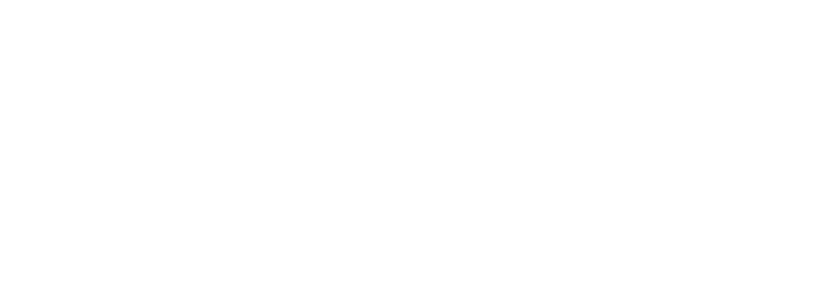
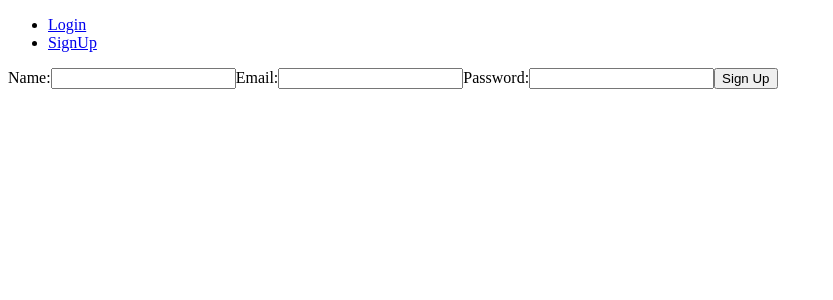
Before and after one commit to daneelzam/say-me, a React (Create React App) app in the folder client/: page /signup in a window 1280 px wide. Shown: the top 300 px of the page, without its empty margins (0-833 px from the left). Built offline with nearby package versions, Linux system fonts and the light colour scheme.

Commit message:
login singup

```diff
--- a/client/package.json
+++ b/client/package.json
@@ -8,6 +8,7 @@
     "@testing-library/user-event": "^12.1.10",
     "react": "^17.0.1",
     "react-dom": "^17.0.1",
+    "react-router-dom": "^5.2.0",
     "react-scripts": "4.0.2",
     "web-vitals": "^1.0.1"
   },
--- a/client/src/App.js
+++ b/client/src/App.js
@@ -1,10 +1,42 @@
 import React from 'react';
+import {
+  BrowserRouter as Router, Switch, Route, Link
+} from 'react-router-dom';
+import Login from './components/Account/Login/Login';
+import SignUp from './components/Account/SignUp/SignUp';
 
 function App() {
   return (
-    <div>
+    <Router>
+      <div>
+        <nav>
+          <ul>
+            {/* <li> */}
+            {/*  <Link to="/">Home</Link> */}
+            {/* </li> */}
+            <li>
+              <Link to="/login">Login</Link>
+            </li>
+            <li>
+              <Link to="/signup">SignUp</Link>
+            </li>
+          </ul>
+        </nav>
 
-    </div>
+        <Switch>
+          <Route path="/login">
+            <Login />
+          </Route>
+          <Route path="/signup">
+            <SignUp />
+          </Route>
+          {/* <Route path="/"> */}
+          {/*  <Home /> */}
+          {/* </Route> */}
+        </Switch>
+
+      </div>
+    </Router>
   );
 }
 
--- a/client/src/components/Account/Login/Login.js
+++ b/client/src/components/Account/Login/Login.js
@@ -1,13 +1,32 @@
-import React from 'react';
+import React, { useState } from 'react';
 
-function Login(props) {
-    return (
+function Login() {
+  const [email, setEmail] = useState();
+  const [password, setPassword] = useState();
+
+  function handleEmail(event) {
+    setEmail(event.target.value);
+  }
+
+  function handlePassword(event) {
+    setPassword(event.target.value);
+  }
+
+  return (
         <div>
             <form>
-              <label></label>
+              <label htmlFor="email">
+                  Email:
+                  <input name="email" type="text" value={email} onChange={handleEmail} required/>
+              </label>
+                <label htmlFor="password">
+                    Password:
+                    <input name="password" type="password" value={password} onChange={handlePassword} required/>
+                </label>
+                <button type="submit">Login</button>
             </form>
         </div>
-    );
+  );
 }
 
 export default Login;
--- a/client/src/components/Account/SignUp/SignUp.js
+++ b/client/src/components/Account/SignUp/SignUp.js
@@ -1,9 +1,39 @@
-import React from 'react';
+import React, { useState } from 'react';
 
-function SignUp(props) {
-    return (
-        <div></div>
-    );
+function SignUp() {
+  const [name, setName] = useState();
+  const [email, setEmail] = useState();
+  const [password, setPassword] = useState();
+
+  function handleName(event) {
+    setName(event.target.value);
+  }
+
+  function handleEmail(event) {
+    setEmail(event.target.value);
+  }
+
+  function handlePassword(event) {
+    setPassword(event.target.value);
+  }
+
+  return (
+        <form>
+            <label htmlFor="name">
+                Name:
+                <input name="name" type="text" onChange={handleName} value={name}/>
+            </label>
+            <label htmlFor="email">
+                Email:
+                <input name="email" type="text" onChange={handleEmail} value={email}/>
+            </label>
+            <label htmlFor="password">
+                Password:
+                <input name="password" type="password" onChange={handlePassword} value={password}/>
+            </label>
+            <button type="submit">Sign Up</button>
+        </form>
+  );
 }
 
 export default SignUp;
```
Also changed, not shown: 1 other file (tests, documents, lock files or other folders).
